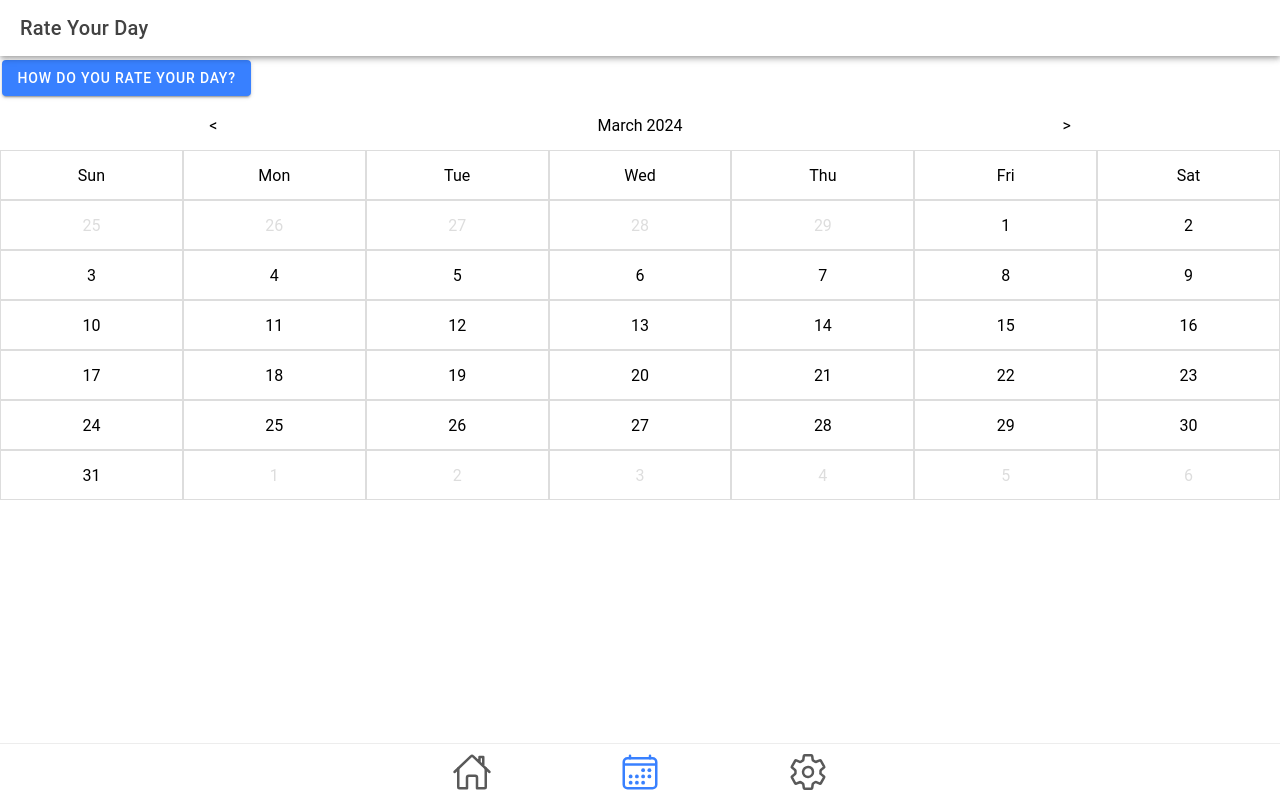
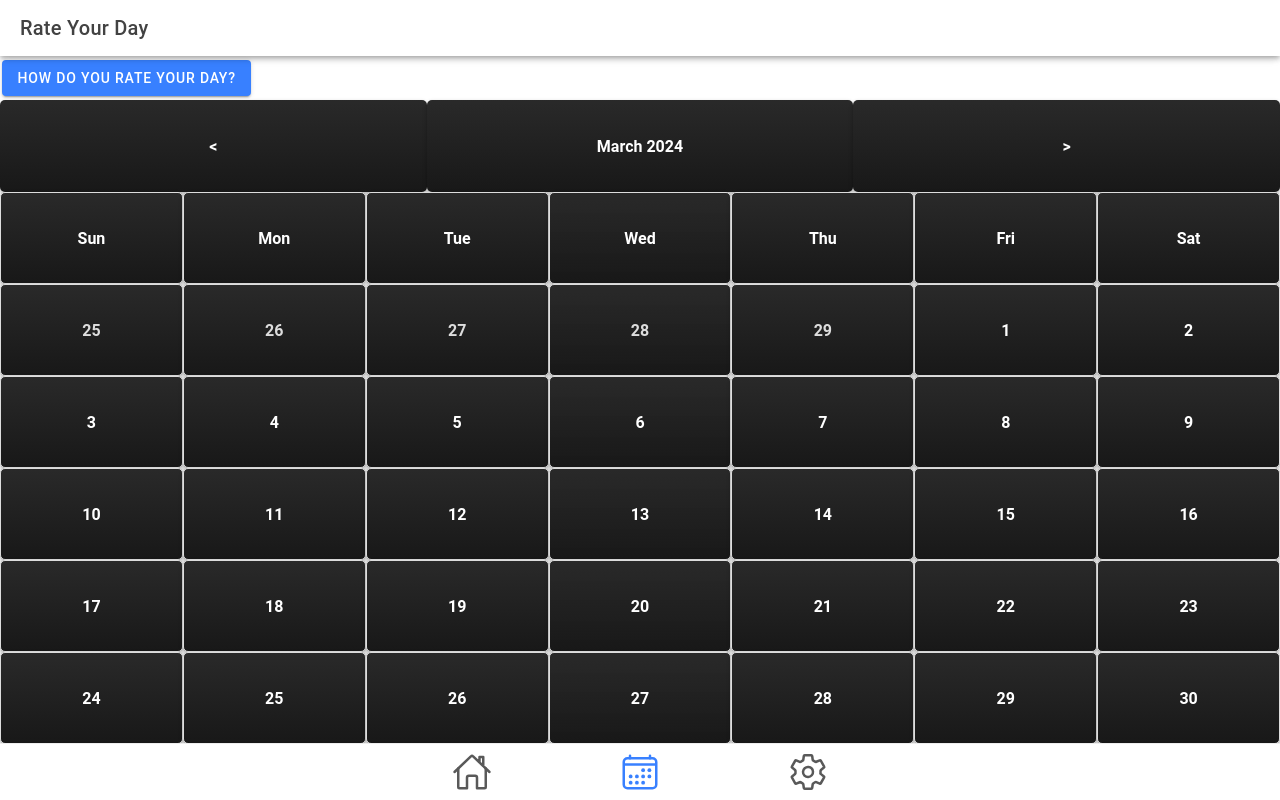
Before and after one commit to Healthy-Habits-project/healthyWatch, a React (Vite) app: page /tab2 in a window 1280 px wide. Built offline with nearby package versions, Linux system fonts and the light colour scheme.

Commit message:
Calendar Style

```diff
--- a/src/components/CustomCalendar.css
+++ b/src/components/CustomCalendar.css
@@ -12,7 +12,17 @@
   display: flex;
   justify-content: center;
   align-items: center;
-  height: 50px; /* Set a fixed height for each cell */
+  height: 5.75rem; /* Set a fixed height for each cell */
+  font-weight: bolder;
+  align-items: center;
+  justify-content: center;
+  background-color: #1e1e1e;
+  background-image: linear-gradient(to bottom, rgba(255, 255, 255, 0.05), rgba(0, 0, 0, 0.2));
+  border-radius: 5px;
+  box-shadow: 0 2px 4px rgba(0,0,0,0.3);
+  position: relative; /* For pseudo-element positioning */
+  transition: transform 0.2s ease-in-out, box-shadow 0.2s ease-in-out; /* Smooth transitions for interactions */
+  color: white;
 }
 
 .cell {
```
